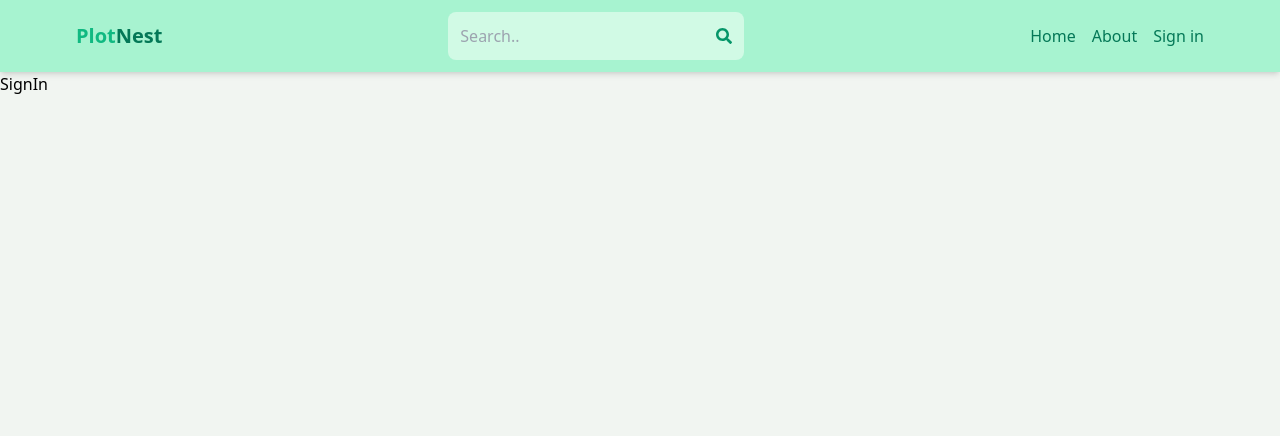
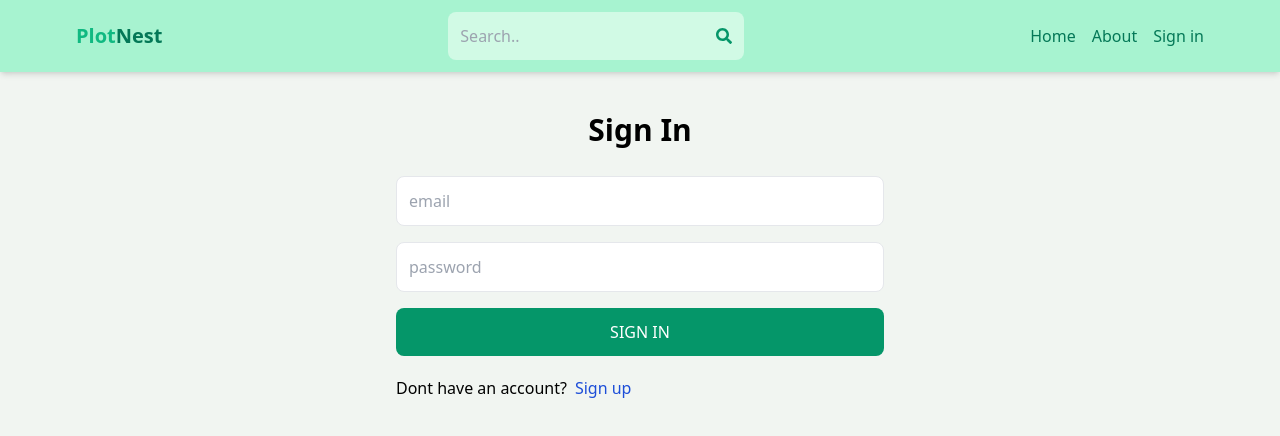
Before and after one commit to Muteeb-Haider55/PlotNest, a React (Vite) app in the folder client/: page /sign-in in a window 1280 px wide. Shown: the top 436 px of the page. Built offline with nearby package versions, Linux system fonts and the light colour scheme.

Commit message:
complete signin page functionality

```diff
--- a/client/src/pages/SignIn.jsx
+++ b/client/src/pages/SignIn.jsx
@@ -1,7 +1,80 @@
-import React from "react";
+import React, { useState } from "react";
+import { Link, useNavigate } from "react-router-dom";
 
 const SignIn = () => {
-  return <div>SignIn</div>;
+  {
+    /* emerald-600 */
+  }
+  const navigate = useNavigate();
+  const [formData, setFormData] = useState({});
+  const [error, setError] = useState(null);
+  const [loading, setLoading] = useState(false);
+
+  const handleChange = (e) => {
+    setFormData({
+      ...formData,
+      [e.target.id]: e.target.value,
+    });
+  };
+  const handlSubmit = async (e) => {
+    e.preventDefault();
+    try {
+      setLoading(true);
+      const res = await fetch("/api/auth/signin", {
+        method: "POST",
+        headers: {
+          "Content-Type": "application/json",
+        },
+        body: JSON.stringify(formData),
+      });
+      const data = await res.json();
+      if (data.success === false) {
+        setLoading(false);
+        setError(data.message);
+        return;
+      }
+      setError(null);
+      setLoading(false);
+      navigate("/home");
+    } catch (error) {
+      setLoading(false);
+      setError(error.message);
+    }
+  };
+  return (
+    <div className=" p-3 max-w-lg mx-auto">
+      <h1 className="text-3xl text-center font-bold my-7">Sign In</h1>
+      <form onSubmit={handlSubmit} className="flex flex-col gap-4">
+        <input
+          type="email"
+          placeholder="email"
+          className=" border p-3 rounded-lg"
+          id="email"
+          onChange={handleChange}
+        />
+        <input
+          type="password"
+          placeholder="password"
+          className=" border p-3 rounded-lg"
+          id="password"
+          onChange={handleChange}
+        />
+        <button
+          disabled={loading}
+          className=" bg-emerald-600 text-white p-3 rounded-lg uppercase hover:opacity-95 disabled:opacity-80"
+        >
+          {loading ? "Loading ..." : "Sign In"}
+        </button>
+      </form>
+      <div className="flex gap-2 mt-5">
+        <p>Dont have an account?</p>
+        <Link to="/sign-up">
+          <span className="text-blue-700">Sign up</span>
+        </Link>
+      </div>
+      {error && <p className="text-red-500 mt-5">{error}</p>}
+    </div>
+  );
 };
 
 export default SignIn;
```
